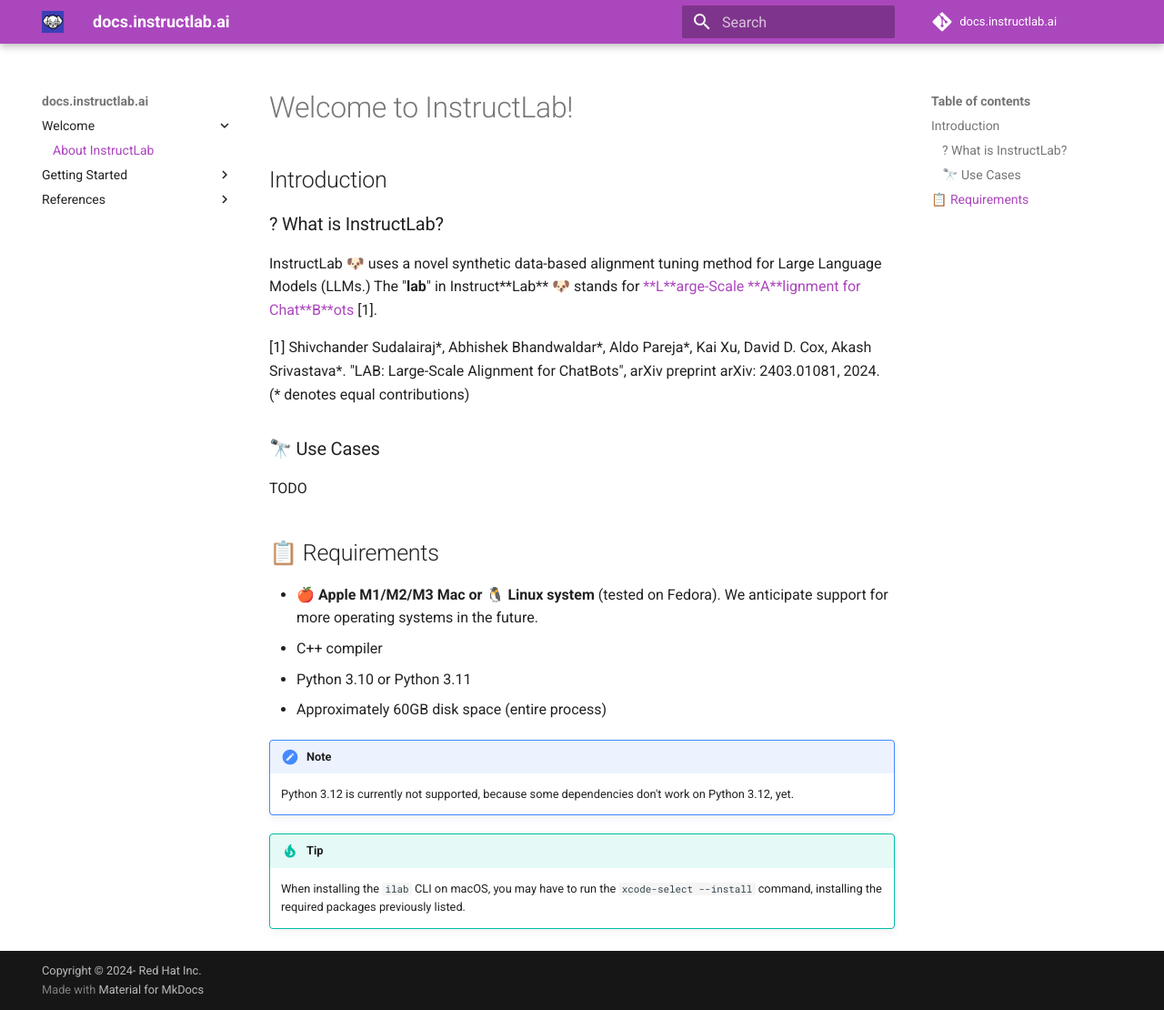
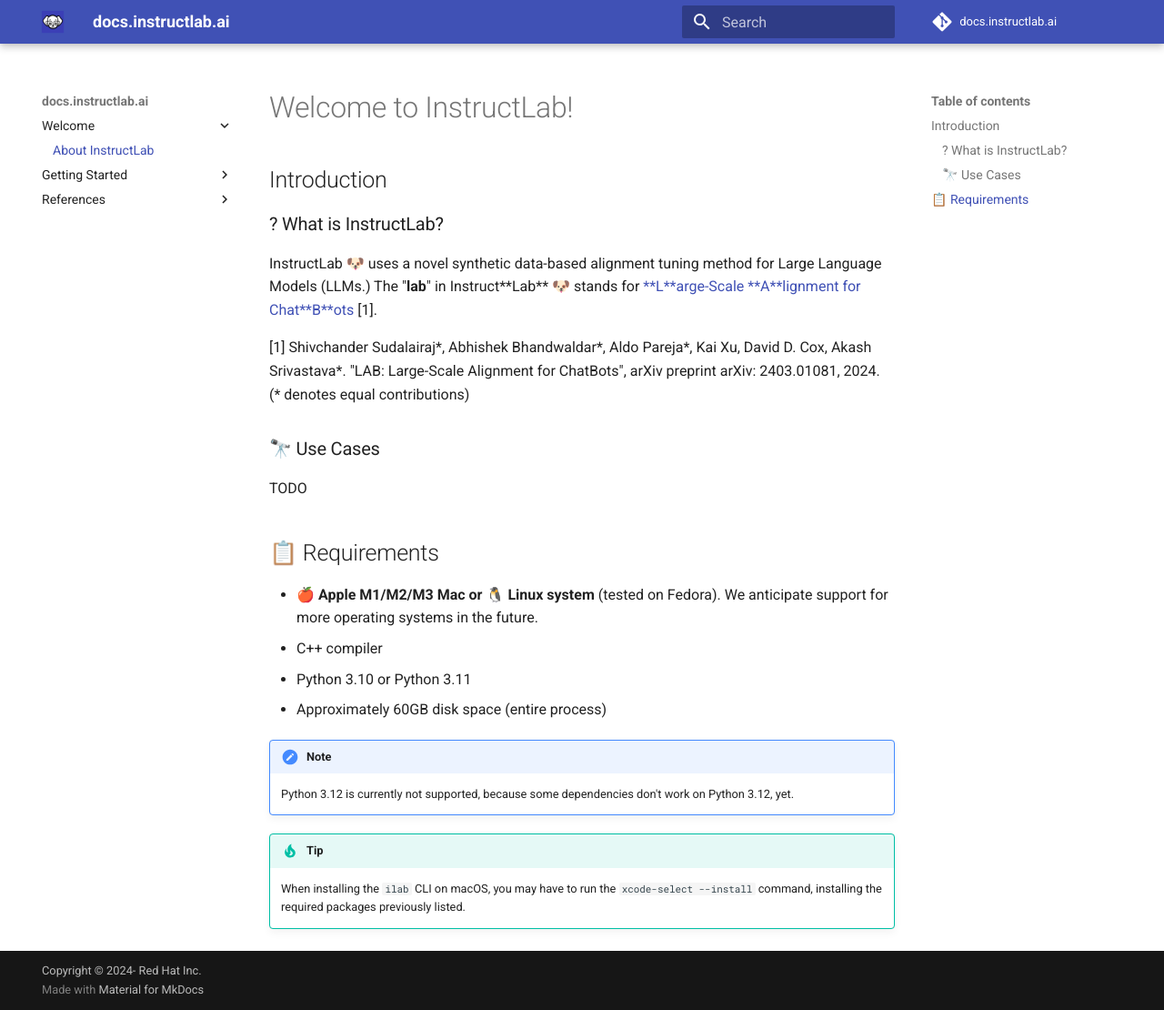
Before and after one commit to instructlab/docs.instructlab.ai, an MkDocs documentation site: the page built from docs/index.md, in a window 1280 px wide and 1110 px high. Shown: the whole window at 91% size. Built offline with MkDocs 1.6.1 and Material for MkDocs 9.7.7, drawn with Linux system fonts in a browser that asks for light colours; comment, search, counter and statistics services are not loaded.

Commit message:
Fixed banner per Cedric's suggestion.
Yay thank you Cedric!

Signed-off-by: JJ Asghar <awesome@ibm.com>

```diff
--- /dev/null
+++ b/docs/stylesheets/extra.css
@@ -0,0 +1,5 @@
+:root {
+  --md-primary-fg-color:        #3B3FB6;
+  --md-primary-fg-color--light: #3B3FB6;
+  --md-primary-fg-color--dark:  #3B3FB6;
+}
--- a/mkdocs.yml
+++ b/mkdocs.yml
@@ -31,7 +31,8 @@
   logo: images/ilab_dog.png
   palette:
     scheme: default
-    primary: purple
+    primary:
+      primary: custom
     accent: purple
 
 # Plugins
```
